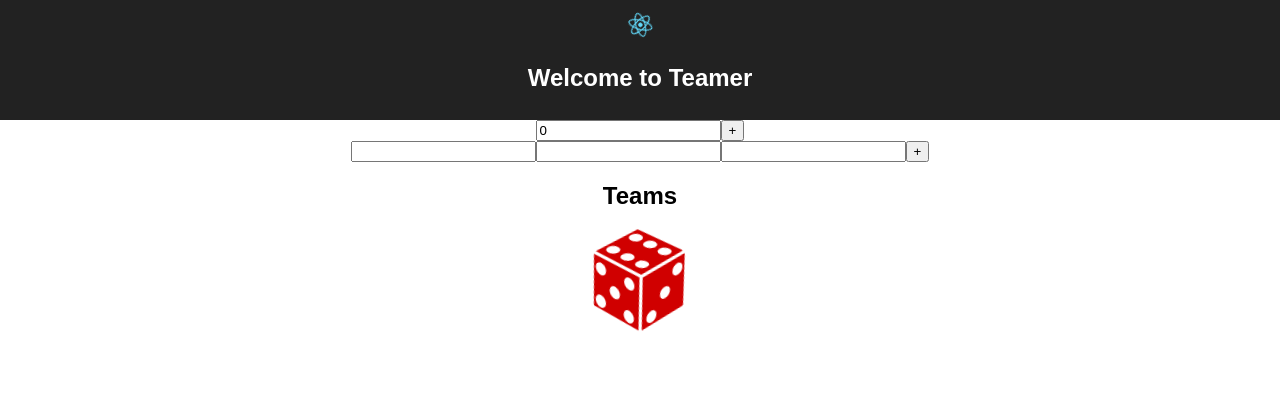
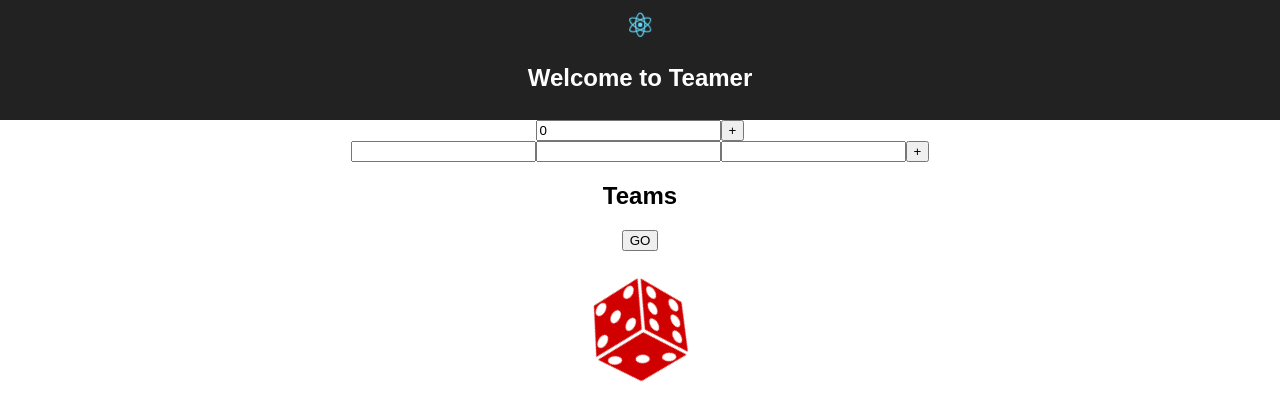
Before and after one commit to kriswep/react-teamer, a React (Create React App) app: page / in a window 1280 px wide. Shown: the top 420 px of the page. Built offline with nearby package versions, Linux system fonts and the light colour scheme.

Commit message:
add action attribute and some sttyle

```diff
--- /dev/null
+++ b/src/container/Rules.css
@@ -0,0 +1,6 @@
+.Rules-container{
+  padding:0;
+}
+.Rules-container .true{
+  display: none;
+}
--- a/src/container/Rules.js
+++ b/src/container/Rules.js
@@ -1,6 +1,7 @@
 import React, { Component } from 'react';
 
 import RuleForm from '../presentation/RuleForm';
+import './Rules.css';
 
 class Rules extends Component {
   /*
@@ -25,11 +26,14 @@ class Rules extends Component {
   */
   render() {
     return (
-      <div>
+      <div className='Rules-container'>
+      <span
+          className={this.props.inAction}>
         <RuleForm
           setRules={this.props.setRules }
           rules={this.props.rules}
           />
+          </span>
       </div>
     )
   }
--- a/src/container/Teamer.js
+++ b/src/container/Teamer.js
@@ -19,7 +19,8 @@ class Teamer extends Component {
       message: {
         text: "",
         severity: "",
-      }
+      },
+      inAction: false,
     }
   }
   // Lifecycle method
@@ -27,14 +28,26 @@ class Teamer extends Component {
   }
 
   setRules(rules) {
+    if (this.state.inAction) {
+      // no team changes when in action
+      return;
+    }
     this.setState({ rules: rules });
   }
 
   addTeam(team) {
+    if (this.state.inAction) {
+      // no team changes when in action
+      return;
+    }
     this.state.teams.push(team);
     this.setState({ teams: this.state.teams });
   }
   removeTeam(teamIndex) {
+    if (this.state.inAction) {
+      // no team changes when in action
+      return;
+    }
     const newTeams = this.state.teams.filter((team, index) => {
       if (teamIndex !== index) {
         return team;
@@ -45,7 +58,27 @@ class Teamer extends Component {
     this.setState({ teams: newTeams });
   }
 
+  start() {
+    if (this.state.inAction) {
+      // Zurücksetzen
+      this.setState({ inAction: false });
+    } else {
+      // Starten
+      this.setState({ inAction: true });
+    }
+  }
+
   dice() {
+    if (!this.state.inAction) {
+      this.setState({
+        message: {
+          text: `Done managing team conditions? Press GO.`,
+          severity: 'error'
+        }
+      });
+      return;
+    }
+
     const indexedTeams = this.state.teams.map((team, index) => {
       team.teamIndex = index;
       return team;
@@ -53,7 +86,7 @@ class Teamer extends Component {
     const openTeams = indexedTeams.filter((team) => {
       return team.members < team.max;
     });
-    if ( openTeams.length <=0 ) {
+    if (openTeams.length <= 0) {
       this.setState({
         lastTeamName: '',
         message: {
@@ -61,6 +94,7 @@ class Teamer extends Component {
           severity: 'error'
         }
       });
+      return;
     }
     const teamToAddIndex = Math.floor(Math.random() * openTeams.length);
     const teamToAdd = openTeams.find((team, index) => {
@@ -98,7 +132,9 @@ class Teamer extends Component {
           addTeam={this.addTeam.bind(this) }
           removeTeam={this.removeTeam.bind(this) }
           />
+        <button onClick={this.start.bind(this) }>{this.state.inAction ? 'Restart' : 'GO'}</button>
         <Dicer
+          {...this.state}
           dice={this.dice.bind(this) }
           lastTeamName={this.state.lastTlastTeamNameeamAddedInto}
           />
--- /dev/null
+++ b/src/container/Teams.css
@@ -0,0 +1,6 @@
+.Teams-container{
+  padding:0;
+}
+.Teams-container .true{
+  display: none;
+}
--- a/src/container/Teams.js
+++ b/src/container/Teams.js
@@ -2,6 +2,7 @@ import React, { Component } from 'react';
 
 import TeamForm from '../presentation/TeamForm';
 import TeamList from '../presentation/TeamList';
+import './Teams.css';
 
 class Teams extends Component {
   /*
@@ -35,8 +36,12 @@ class Teams extends Component {
   */
   render() {
     return (
-      <div>
-        <TeamForm addTeam={this.props.addTeam }/>
+      <div className='Teams-container'>
+        <span
+          className={this.props.inAction}>
+          <TeamForm
+            addTeam={this.props.addTeam }/>
+        </span>
         <h2>Teams</h2>
 
         <TeamList
--- a/src/presentation/Dice.css
+++ b/src/presentation/Dice.css
@@ -1,3 +1,9 @@
+.Dice-container{
+  padding:30px;
+}
+.Dice-container .false{
+  display: none;
+}
 .Dice {
   animation: Dice-spin infinite 4s ease-in-out;
   height: 100px;
--- a/src/presentation/Dicer.js
+++ b/src/presentation/Dicer.js
@@ -5,8 +5,8 @@ import './Dice.css';
 class Dicer extends Component {
   render() {
     return (
-      <div>
-        <span onClick={this.props.dice} >
+      <div className='Dice-container'>
+        <span className={this.props.inAction} onClick={this.props.dice} >
           <img src={dice} className="Dice" alt="dice" />
         </span>
         <span>{this.props.lastTeamName}</span>
```
Lines whose indentation alone changed are shown as unchanged.
